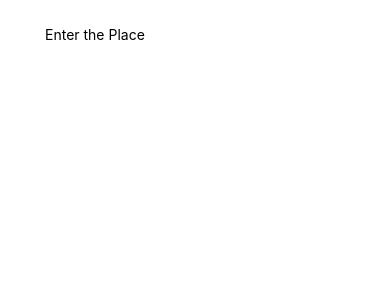
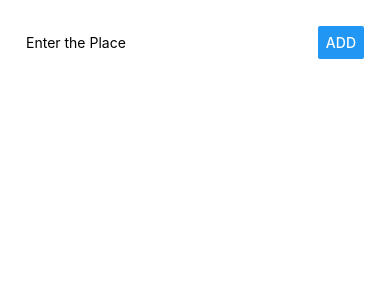
Before and after one commit to 95Revolution/Kiyamuda-rn-Revamp, a React Native app: screen / in a window 390 px wide. Shown: the top 300 px of the page. Built offline with nearby package versions, Linux system fonts and the light colour scheme.

Commit message:
Added styles for positioning place inputs

```diff
--- a/App.js
+++ b/App.js
@@ -8,7 +8,7 @@
  */
 
 import React, { Component } from 'react';
-import { Platform, StyleSheet, Text, View, TextInput } from 'react-native';
+import { Platform, StyleSheet, Text, View, TextInput, Button } from 'react-native';
 
 const instructions = Platform.select({
   ios: 'Press Cmd+R to reload,\n' + 'Cmd+D or shake for dev menu',
@@ -32,12 +32,17 @@
   render() {
     return (
       <View style={styles.container}>
-        <TextInput
-          style={{ width: 300 }}
-          placeholder="Enter the Place"
-          underlineColorAndroid={'teal'}
-          value={this.state.placeName}
-          onChangeText={this.placeNameChangedHandler} />
+        <View style={styles.inputContainer}>
+          <TextInput
+            placeholder="Enter the Place"
+            underlineColorAndroid={'teal'}
+            value={this.state.placeName}
+            onChangeText={this.placeNameChangedHandler}
+            style={styles.placeInput} />
+          <Button
+            title="Add"
+            style={styles.placeButton} />
+        </View>
       </View>
     );
   }
@@ -51,4 +56,17 @@
     alignItems: 'center',
     backgroundColor: '#FFF',
   },
+  inputContainer: {
+    // flex: 1,
+    width: '100%',
+    flexDirection: 'row',
+    justifyContent: 'space-between',
+    alignItems: 'center'
+  },
+  placeInput: {
+    width: '70%'
+  },
+  placeButton: {
+    width: '30%'
+  },
 });
```
